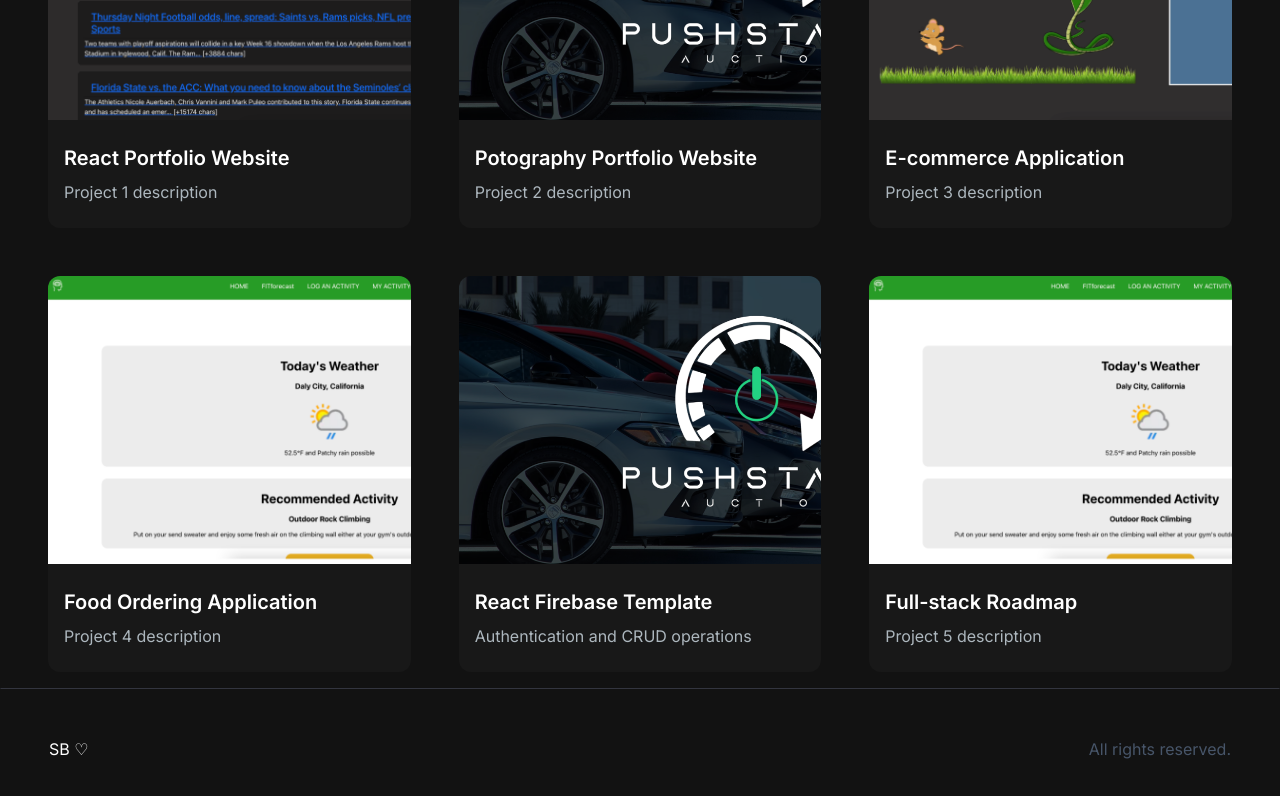
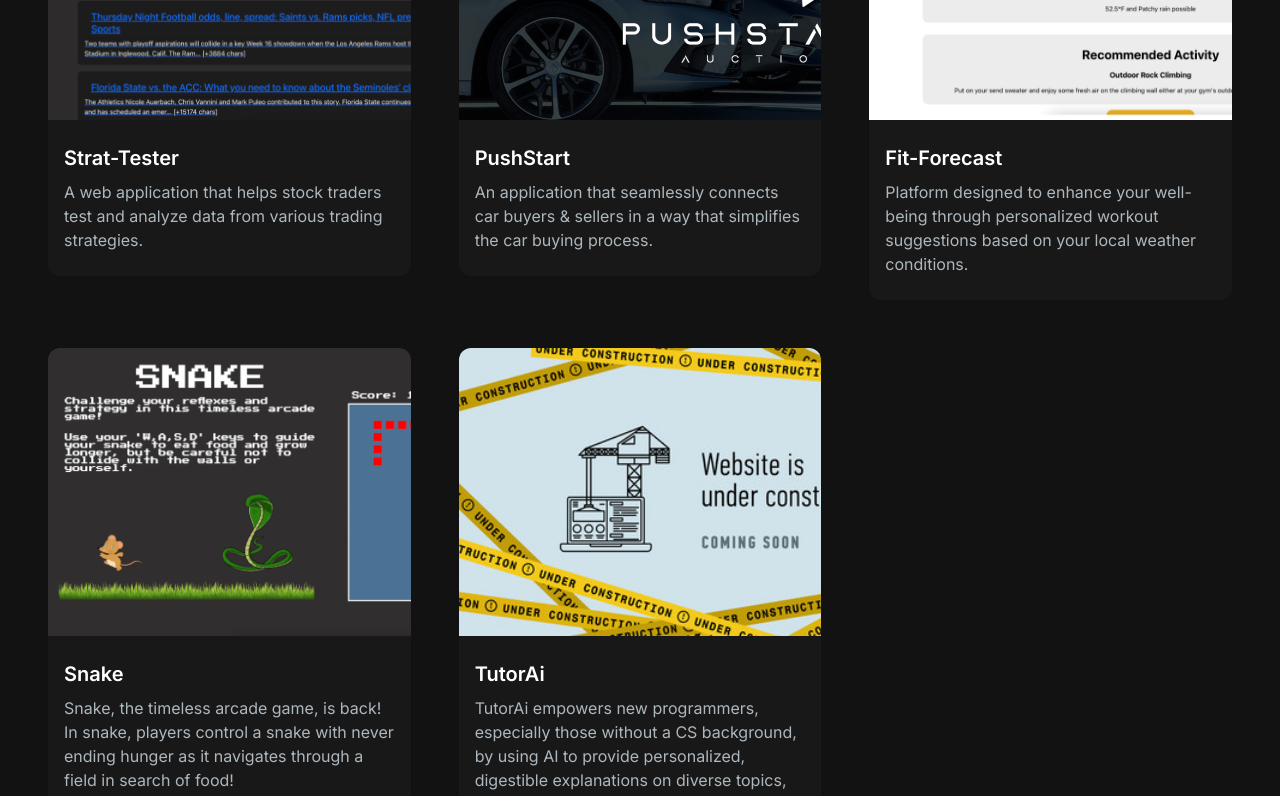
Before and after one commit to Slmbyn/portfolio-v2, a Next.js app: page / in a window 1280 px wide. Shown: the part 1720-2516 px from the top of the page. Built offline with nearby package versions, Linux system fonts and the light colour scheme.

Commit message:
adds urls to project cards

```diff
--- a/app/src/components/ProjectsCard.jsx
+++ b/app/src/components/ProjectsCard.jsx
@@ -14,11 +14,11 @@ const ProjectsCard = ({imgUrl, title, description, gitUrl, previewUrl}) => {
             }}
         >
             <div className='overlay items-center justify-center absolute top-0 left-0 w-full h-full bg-[#181818] bg-opacity-0 hidden group-hover:flex group-hover:bg-opacity-80 transition-all duration-500'>
-                <Link href={gitUrl} className='h-14 w-14 mr-2 border-2 relative rounded-full border-[#ADB7BE] hover:border-white group/link'>
+                <Link rel="noopener noreferrer" target="_blank" href={gitUrl} className='h-14 w-14 mr-2 border-2 relative rounded-full border-[#ADB7BE] hover:border-white group/link'>
                     <CodeBracketIcon className='h-10 w-10 text-[#ADB7BE] absolute top-1/2 left-1/2 transform -translate-x-1/2 -translate-y-1/2 cursor-pointer group-hover/link:text-white' />
                 </Link>
 
-                <Link href={previewUrl} className='h-14 w-14 border-2 relative rounded-full border-[#ADB7BE] hover:border-white group/link'>
+                <Link rel="noopener noreferrer" target="_blank" href={previewUrl} className='h-14 w-14 border-2 relative rounded-full border-[#ADB7BE] hover:border-white group/link'>
                     <EyeIcon className='h-10 w-10 text-[#ADB7BE] absolute top-1/2 left-1/2 transform -translate-x-1/2 -translate-y-1/2 cursor-pointer group-hover/link:text-white' />
                 </Link>
             </div>
--- a/app/src/components/ProjectsSection.jsx
+++ b/app/src/components/ProjectsSection.jsx
@@ -7,58 +7,49 @@ import { motion, useInView } from "framer-motion";
 const projectsData = [
     {
       id: 1,
-      title: "React Portfolio Website",
-      description: "Project 1 description",
+      title: "Strat-Tester",
+      description: 'A web application that helps stock traders test and analyze data from various trading strategies.',
       image: "/images/projects/strattester.png",
       tag: ["All", "Web"],
-      gitUrl: "/",
+      gitUrl: 'https://github.com/Slmbyn/strattester',
       previewUrl: "/",
     },
     {
       id: 2,
-      title: "Potography Portfolio Website",
-      description: "Project 2 description",
+      title: "PushStart",
+      description: 'An application that seamlessly connects car buyers & sellers in a way that simplifies the car buying process.',
       image: "/images/projects/pushstart.png",
       tag: ["All", "Web"],
-      gitUrl: "/",
-      previewUrl: "/",
+      gitUrl: "https://github.com/Slmbyn/PushStart",
+      previewUrl: "https://pushstart-67af309d22a2.herokuapp.com/",
     },
     {
       id: 3,
-      title: "E-commerce Application",
-      description: "Project 3 description",
-      image: "/images/projects/snake.png",
+      title: "Fit-Forecast",
+      description: 'Platform designed to enhance your well-being through personalized workout suggestions based on your local weather conditions.',
+      image: "/images/projects/fitforecast.png",
       tag: ["All", "Web"],
-      gitUrl: "/",
-      previewUrl: "/",
+      gitUrl: "https://github.com/Slmbyn/Fit-Forecast",
+      previewUrl: "https://fitforecast-dc33e66f392f.herokuapp.com/",
     },
     {
       id: 4,
-      title: "Food Ordering Application",
-      description: "Project 4 description",
-      image: "/images/projects/fitforecast.png",
+      title: "Snake",
+      description: 'Snake, the timeless arcade game, is back! In snake, players control a snake with never ending hunger as it navigates through a field in search of food!',
+      image: "/images/projects/snake.png",
       tag: ["All", "Mobile"],
-      gitUrl: "/",
-      previewUrl: "/",
+      gitUrl: "https://github.com/Slmbyn/Snake",
+      previewUrl: "https://snake-gilt-eta.vercel.app/",
     },
     {
       id: 5,
-      title: "React Firebase Template",
-      description: "Authentication and CRUD operations",
-      image: "/images/projects/pushstart.png",
+      title: "TutorAi",
+      description: "TutorAi empowers new programmers, especially those without a CS background, by using AI to provide personalized, digestible explanations on diverse topics, fostering an inclusive learning environment.",
+      image: "/images/projects/site_under_construction.jpeg",
       tag: ["All", "Web"],
-      gitUrl: "/",
+      gitUrl: "https://github.com/Slmbyn/TutorAi",
       previewUrl: "/",
-    },
-    {
-      id: 6,
-      title: "Full-stack Roadmap",
-      description: "Project 5 description",
-      image: "/images/projects/fitforecast.png",
-      tag: ["All", "Web"],
-      gitUrl: "/",
-      previewUrl: "/",
-    },
+    }
   ];
 
 
```
Also changed, not shown: public/images/projects/site_under_construction.jpeg (added).
